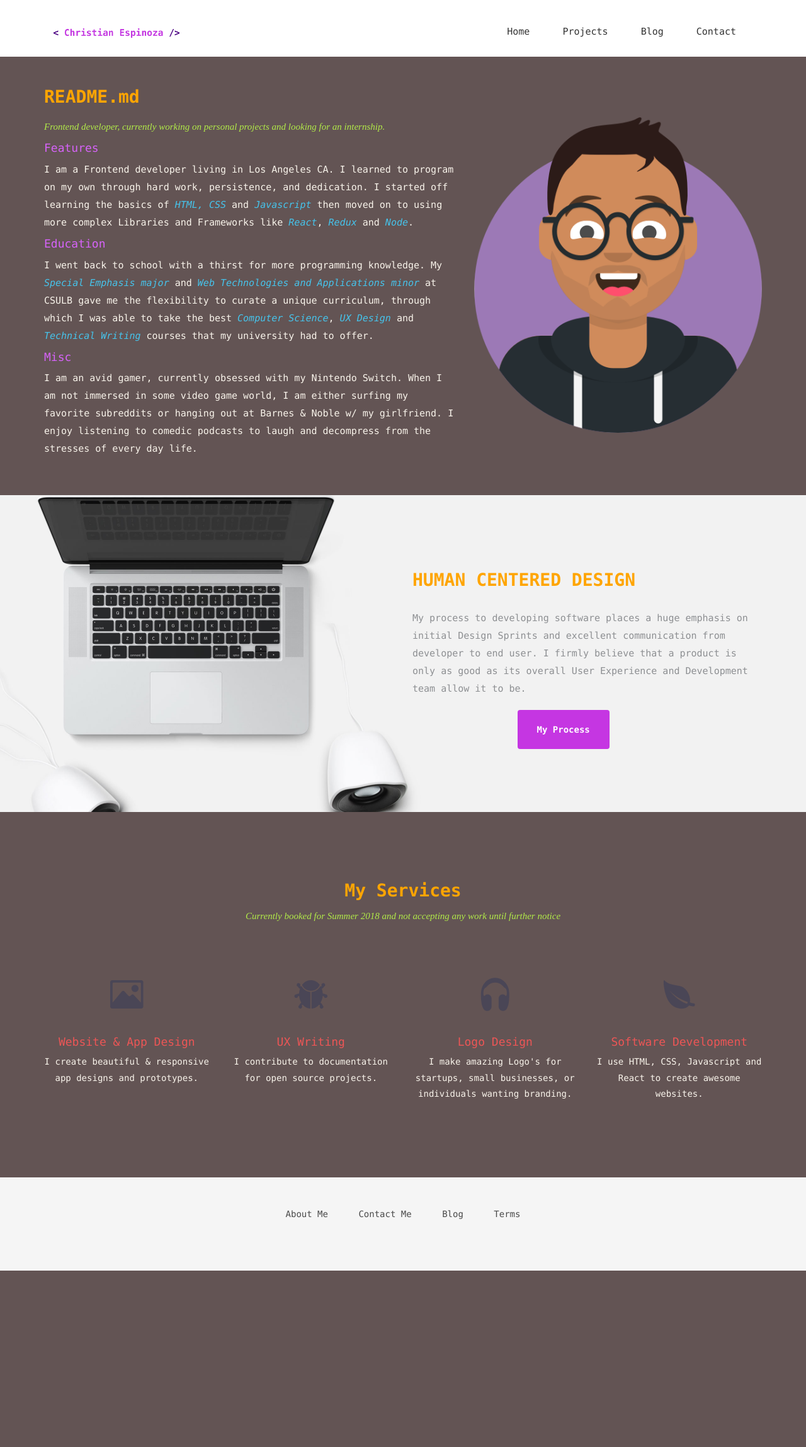
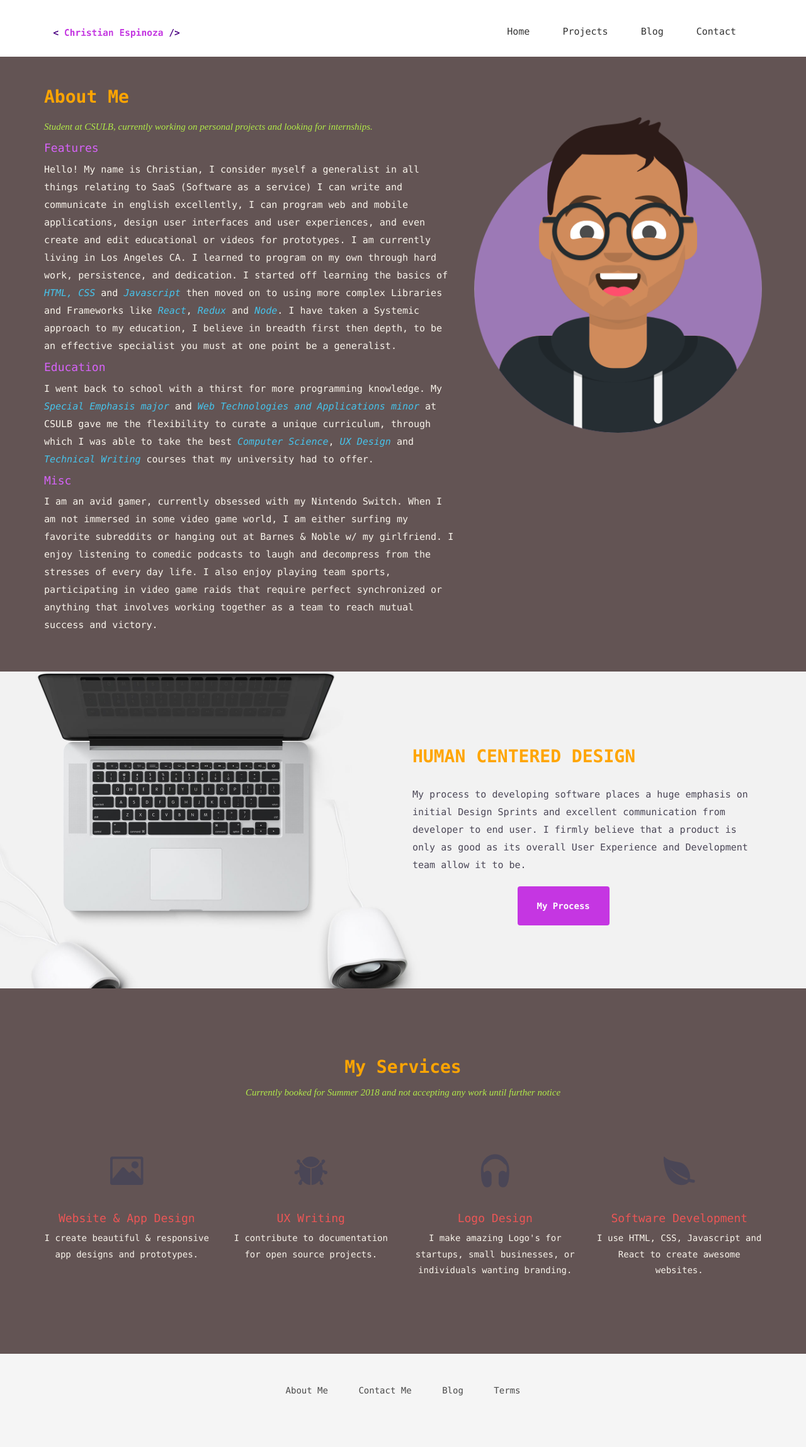
Before and after one commit to Kingslayyerr/Kingslayyerr.github.io, a Jekyll site: the page built from index.html, in a window 1280 px wide. Shown: the whole page at 63% size. Built offline with Jekyll 4.4.1, drawn with Linux system fonts in a browser that asks for light colours; nearby versions of some CDN libraries; some web fonts are replaced; before the commit the page ends 2017 px from its top, so only the background shows below that.

Commit message:
testing new changes

```diff
--- a/css/airspace.css
+++ b/css/airspace.css
@@ -281,7 +281,7 @@ font header .navbar-default .navbar-nav li a:hover {
   color: orange;
 }
 #feature p {
-  color: #8d8f92;
+  color: #4a4656;
   margin-bottom: 20px;
 }
 #feature .btn-view-works {
--- a/css/style.css
+++ b/css/style.css
@@ -20,15 +20,19 @@
   padding: 40px;
   width: 100%;
   min-height: 150px;
-  background-color: #939393;
+  background-color: #635454;
   border-bottom: 1px dotted #ddd;
 }
 
 .post-area a:link, .post-area a:visited {
   font-size: 30px;
-  color: #333;
+  color: orange;
 }
 
 .post-area a:hover {
   color: #0D0017;
 }
+
+.post-date {
+  color: green;
+}
--- a/index.html
+++ b/index.html
@@ -25,18 +25,20 @@ permalink: /
       <div class="col-md-7 col-sm-12">
         <div class="block">
           <div class="section-title">
-            <h2>README.md</h2>
-            <p>Frontend developer, currently working on personal projects and looking for an internship.</p>
+            <h2>About Me</h2>
+            <p>Student at CSULB, currently working on personal projects and looking for internships.</p>
           </div>
           <h4>Features</h4>
-          <p>I am a Frontend developer living in Los Angeles CA. I learned to program on my own through hard work, persistence, and dedication. I started off learning the basics of <em style="color:#46c4ec;">HTML, CSS</em> and <em style="color:#46c4ec;">Javascript</em> then moved on to using more complex Libraries and Frameworks like <em style="color:#46c4ec;">React</em>, <em style="color:#46c4ec;">Redux</em> and <em style="color:#46c4ec;">Node</em>.</p>
+          <p>Hello! My name is Christian, I consider myself a generalist in all things relating to SaaS (Software as a service) I can write and communicate in english excellently, I can program web and mobile applications, design user interfaces and user experiences, and even create and edit educational or videos for prototypes. I am currently living in Los Angeles CA. I learned to program on my own through hard work, persistence, and dedication. I started off learning the basics of <em style="color:#46c4ec;">HTML, CSS</em> and <em style="color:#46c4ec;">Javascript</em> then moved on to using more complex Libraries and Frameworks like <em style="color:#46c4ec;">React</em>, <em style="color:#46c4ec;">Redux</em> and <em style="color:#46c4ec;">Node</em>.
+          I have taken a Systemic approach to my education, I believe in breadth first then depth, to be an effective specialist you must at one point be a generalist.
+          </p>
           <h4>Education</h4>
             <p>I went back to school with a thirst for more programming knowledge. My <em style="color:#46c4ec;">Special Emphasis major</em> and <em style="color:#46c4ec;">Web Technologies and Applications minor</em> at CSULB gave
               me the flexibility to curate a unique curriculum, through which I was able to take the best
               <em style="color:#46c4ec;">Computer Science</em>, <em style="color:#46c4ec;">UX Design</em> and <em style="color:#46c4ec;">Technical Writing</em> courses that my university had to offer.</p>
           <h4>Misc</h4>
           <p>I am an avid gamer, currently obsessed with my Nintendo Switch.
-          When I am not immersed in some video game world, I am either surfing my favorite subreddits or hanging out at Barnes & Noble w/ my girlfriend. I enjoy listening to comedic podcasts to laugh and decompress from the stresses of every day life.</p>
+          When I am not immersed in some video game world, I am either surfing my favorite subreddits or hanging out at Barnes & Noble w/ my girlfriend. I enjoy listening to comedic podcasts to laugh and decompress from the stresses of every day life. I also enjoy playing team sports, participating in video game raids that require perfect synchronized or anything that involves working together as a team to reach mutual success and victory. </p>
           <!-- <h4>Social Anxiety</h4> -->
           <!-- <p>Transparency is important, and this is my truth. Social Anxiety has played a significant role in my life.  It has acted as a double edged sword and a catalyst of sorts. It ultimately made me a well-rounded person who has a deep empathy for all. I love helping others and believe in the capacity for humans to change and to transmute a negative circumstance into a positive one. It is thanks to the isolation that Social Anxiety provided me, that
             I was able to sit in my room and focus on improving myself by reading voraciously and learning auto-didactively.</p> -->
```
